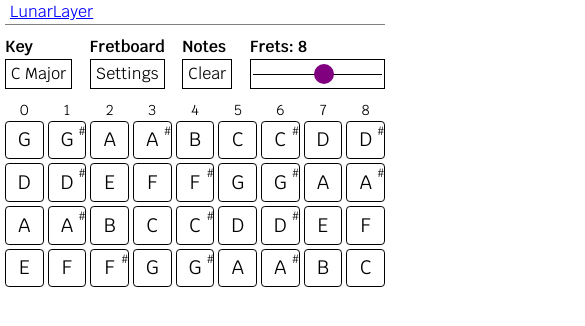
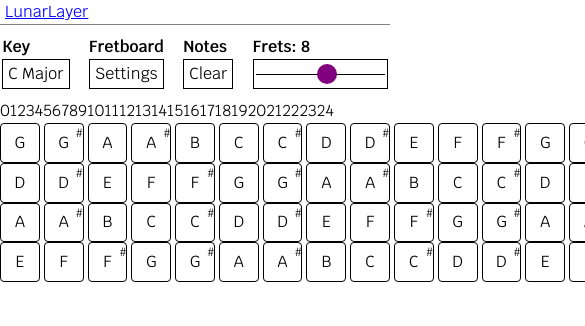
Before and after one commit to LunarLayer/Chord-scale-finder, a React (Create React App) app: page / in a window 390 px wide. Shown: the top 326 px of the page, 585 px wide, since content can reach past the window. Built offline with nearby package versions, Linux system fonts and the light colour scheme.

Commit message:
Save before trying a new fretboard

```diff
--- a/src/basics/basics.scss
+++ b/src/basics/basics.scss
@@ -10,16 +10,16 @@
   --note_max_width: 45;
 }
 
-#root {
-  padding: 0 20px;
-}
-@media(max-width: 900px) {
-  #root {
-    padding: 0 15px;
-  }
-}
-@media(max-width: 600px) {
-  #root {
-    padding: 0 5px;
-  }
-}
+// #root {
+//   padding: 0 20px;
+// }
+// @media(max-width: 900px) {
+//   #root {
+//     padding: 0 15px;
+//   }
+// }
+// @media(max-width: 600px) {
+//   #root {
+//     padding: 0 5px;
+//   }
+// }
--- a/src/components/Display.js
+++ b/src/components/Display.js
@@ -2,12 +2,12 @@ import React, { useContext } from 'react';
 
 import { CSFContext } from '../context/CSFContext';
 
-import Fretboard from './Fretboard';
+import NewFretboard from './NewFretboard';
 import FretboardSettings from './FretboardSettings';
 import KeyChange from './KeyChange';
 
 function RenderView({ view }) {
-  if (view === "fretboard") return <Fretboard />
+  if (view === "fretboard") return <NewFretboard />
   if (view === "fretboardSettings") return <FretboardSettings />
   if (view === "keyChange") return <KeyChange />
 }
--- a/src/components/Fretboard.scss
+++ b/src/components/Fretboard.scss
@@ -6,6 +6,21 @@
   margin: 0 auto;
   width: fit-content;
   max-width: 100%;
+
+   // Still scrolling in hard snaps instead of softly.
+    overflow: auto;
+    overscroll-behavior-x: contain;
+    scroll-snap-type: x mandatory;
+    scrollbar-width: 0;
+
+    &::-webkit-scrollbar {
+      height: 0;  /* Remove scrollbar space */
+      background: transparent;  /* Optional: just make scrollbar invisible */
+    }
+
+    .note {
+      scroll-snap-align: start;
+    }
 
   #fretNumbers {
     display: flex;
--- /dev/null
+++ b/src/components/NewFretboard.js
@@ -0,0 +1,59 @@
+import React, { useContext, useEffect } from 'react';
+
+import './NewFretboard.scss';
+import { MusicContext } from '../context/MusicContext';
+import { CSFContext } from '../context/CSFContext';
+
+import String from './String';
+
+const Fretboard = () => {
+  const music = useContext(MusicContext);
+  // const csf = useContext(CSFContext);
+
+  let fretNumbers = [0, 1, 2, 3, 4, 5, 6, 7, 8, 9, 10, 11, 12, 13, 14, 15, 16, 17, 18, 19, 20, 21, 22, 23, 24];
+
+  useEffect(() => {
+    // adaptFontSize();
+  });
+
+  function adaptFontSize() {
+    let notes = document.getElementsByClassName('note');
+    let fretboard = document.getElementById('fretboard');
+    let fretNumbers = document.getElementById('fretNumbers');
+    if (notes[0]) {
+      let width = notes[0].offsetWidth;
+      if (width === 45) {
+        fretboard.style.fontSize = "25px";
+        fretNumbers.style.fontSize = "15px";
+      } else {
+        let size = width / 2;
+        fretboard.style.fontSize = size + "px";
+        fretNumbers.style.fontSize = (size - 5) + "px";
+      }
+    }
+  }
+
+  return (
+    <>
+      <div id='fretboard'>
+        <div className='fretnumbers'>
+          {fretNumbers.map(num => {
+            return <p key={"fretNum_" + num} className="fretnumber">{num}</p>
+          })}
+        </div>
+        {/* make fretnumbers for invisiNotes as well */}
+        {music.strings.map(string => {
+          return (
+            <String
+              key={"string_" + string.number}
+              index={string.number}
+              firstNote={string.note}
+            ></String>
+          )
+        })}
+      </div>
+    </>
+  );
+};
+
+export default Fretboard;
--- /dev/null
+++ b/src/components/NewFretboard.scss
@@ -0,0 +1,5 @@
+#fretboard {
+  .fretnumbers {
+    display: flex;
+  }
+}
--- a/src/components/String.js
+++ b/src/components/String.js
@@ -7,6 +7,7 @@ import { CSFContext } from '../context/CSFContext';
 import Note from './Note';
 
 const String = ({ index, firstNote, type }) => {
+  console.log("makeString");
   const music = useContext(MusicContext);
   const csf = useContext(CSFContext);
 
@@ -16,7 +17,7 @@ const String = ({ index, firstNote, type }) => {
   let invisibleNotes = [];
 
   useEffect(() => {
-    console.log("string.js");
+
 
   }, [])
 
@@ -24,21 +25,21 @@ const String = ({ index, firstNote, type }) => {
     pointer = (offset++) % music.notes.length;
     notes.push(music.notes[pointer]);
   }
-  // for (let i = 0; i < parseInt(csf.fretCap) - csf.fretCount; i++) {
-  //   pointer = (i + offset) % music.notes.length;
-  //   invisibleNotes.push(music.notes[pointer]);
-  // }
+  for (let i = 0; i < parseInt(csf.fretCap) - csf.fretCount; i++) {
+    pointer = (i + offset) % music.notes.length;
+    invisibleNotes.push(music.notes[pointer]);
+  }
 
   return (
     <div id={"string_" + index} className={`string`}>
       {notes.map((note, index) => {
         return <Note key={"note_" + index} note={note.name}></Note>
       })}
-      {/* <div className='invisibleNotes string'>
+      <div className='invisibleNotes string'>
         {invisibleNotes.map((note, index) => {
           return <Note key={"note_" + index} note={note.name}></Note>
         })}
-      </div> */}
+      </div>
     </div>
   );
 }
--- a/src/components/String.scss
+++ b/src/components/String.scss
@@ -2,6 +2,7 @@
   position: relative;
   display: flex;
   gap: 8px;
+  width: fit-content;
   max-width: 100%;
 
   .invisibleNotes {
@@ -10,12 +11,13 @@
     top: 0;
     bottom: 0;
     display: flex;
+
     margin-left: 8px;
     gap: 8px;
 
     .note {
+      min-width: min-content;
       max-width: min-content;
-      min-width: min-content;
       height: 100%;
     }
   }
--- a/src/components/Toolbar.scss
+++ b/src/components/Toolbar.scss
@@ -1,12 +1,14 @@
 #toolbar {
   display: flex;
-  justify-content: space-between;
+  justify-content: space-around;
   gap: 5px 15px;
   flex-wrap: wrap;
   max-width: var(--large);
   margin: 0 auto;
   padding: 20px 0;
   user-select: none;
+
+  //TODO: Make keychange and fretsetts adjust to maxwidth (900px)
 
   h3 {
     font-size: 16px;
--- a/src/context/CSFContext.js
+++ b/src/context/CSFContext.js
@@ -1,4 +1,4 @@
-import React, { useState, useEffect, useRef } from "react";
+import React, { useState, useEffect} from "react";
 
 export const CSFContext = React.createContext();
 
@@ -6,7 +6,7 @@ export default function CSFContextProvider({ children }) {
 
   // Window
   const [displayView, setDisplayView] = useState("fretboard");
-  const [windowWidth, setWindowWidth] = useState(document.documentElement.clientWidth);
+  const [windowWidth, setWindowWidth] = useState(getWindowWidth());
 
   // Toolbar
   const [sliderChanged, setSliderChanged] = useState(false);
@@ -20,18 +20,8 @@ export default function CSFContextProvider({ children }) {
 
   const [coloredNotes, setColoredNotes] = useState(false);
   const [preferredFretCount, setPreferredFretCount] = useState();
-  const [fretCap, setFretCap] = useState(() => {
-    let fretCap = (Math.floor(((windowWidth - (padding * 2)) + gap) / (noteMinWidth + gap))) - 1;
-    if (fretCap > 24) return 24;
-    return fretCap;
-  });
-  const [fretCount, setFretCount] = useState(() => {
-    let newFretCount = (Math.floor(((windowWidth - (padding * 2)) + gap) / (noteMaxWidth + gap))) + 1;
-    if (windowWidth < 600) {
-      return 12;
-    } else if (newFretCount > fretCap) return fretCap;
-    return newFretCount;
-  });
+  const [fretCap, setFretCap] = useState(getFretCap());
+  const [fretCount, setFretCount] = useState(getFretCount());
 
 
   useEffect(() => {
@@ -45,6 +35,24 @@ export default function CSFContextProvider({ children }) {
       window.removeEventListener('resize', handleResize);
     };
   });
+
+  function getFretCount() {
+    let newFretCount = (Math.floor(((windowWidth - (padding * 2)) + gap) / (noteMaxWidth + gap))) + 1;
+    if (windowWidth < 600) {
+      return 12;
+    } else if (newFretCount > fretCap) return fretCap;
+    return newFretCount;
+  }
+
+  function getFretCap() {
+    let fretCap = (Math.floor(((windowWidth - (padding * 2)) + gap) / (noteMinWidth + gap))) - 1;
+    if (fretCap > 24) return 24;
+    return fretCap;
+  }
+
+  function getWindowWidth() {
+    return document.documentElement.clientWidth;
+  }
 
 
   function updateFrets(windowWidth) {
@@ -93,6 +101,7 @@ export default function CSFContextProvider({ children }) {
         fretCount, setFretCount,
         fretCap, setFretCap,
         preferredFretCount, setPreferredFretCount,
+        getFretCount, getFretCap,
       }}
     >
       {children}
```
Also changed, not shown: src/components/Fretboard.js (+97 -35 lines).
